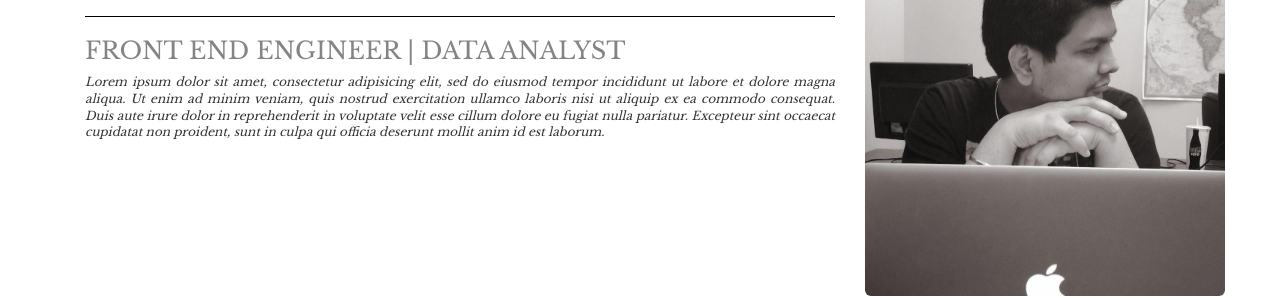
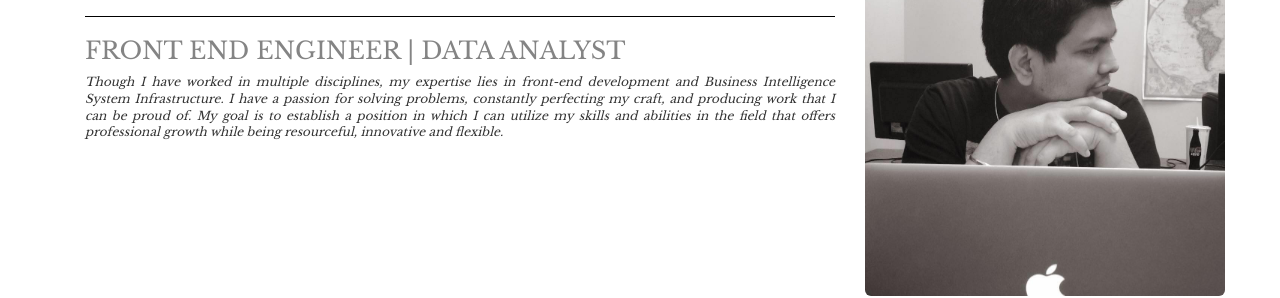
Before and after one commit to hmntkmr/Interactive-Resume, a plain HTML site: page index.html in a window 1280 px wide. Shown: the part 74-372 px from the top of the page. Drawn offline with nearby package versions, Linux system fonts and the light colour scheme.

Commit message:
Added Summary
--

```diff
--- a/index.html
+++ b/index.html
@@ -18,7 +18,7 @@
             <div class="col-md-8">
                 <h1 class="text-uppercase text-left">Hemant Kumar</h1><hr>
                 <h3 class="text-uppercase text-left">Front End Engineer | Data Analyst</h3>
-                <h6 class="text-justify"><em>Lorem ipsum dolor sit amet, consectetur adipisicing elit, sed do eiusmod tempor incididunt ut labore et dolore magna aliqua. Ut enim ad minim veniam, quis nostrud exercitation ullamco laboris nisi ut aliquip ex ea commodo consequat. Duis aute irure dolor in reprehenderit in voluptate velit esse cillum dolore eu fugiat nulla pariatur. Excepteur sint occaecat cupidatat non proident, sunt in culpa qui officia deserunt mollit anim id est laborum.</em></h6>
+                <h6 class="text-justify"><em>Though I have worked in multiple disciplines, my expertise lies in front-end development and Business Intelligence System Infrastructure. I have a passion for solving problems, constantly perfecting my craft, and producing work that I can be proud of. My goal is to establish a position in which I can utilize my skills and abilities in the field that offers professional growth while being resourceful, innovative and flexible.</em></h6>
             </div>
             <div class="col-md-4 container">
                 <img class="img-responsive img-rounded center-block" src="img/hmntkmr.jpg" alt="my image">
```
